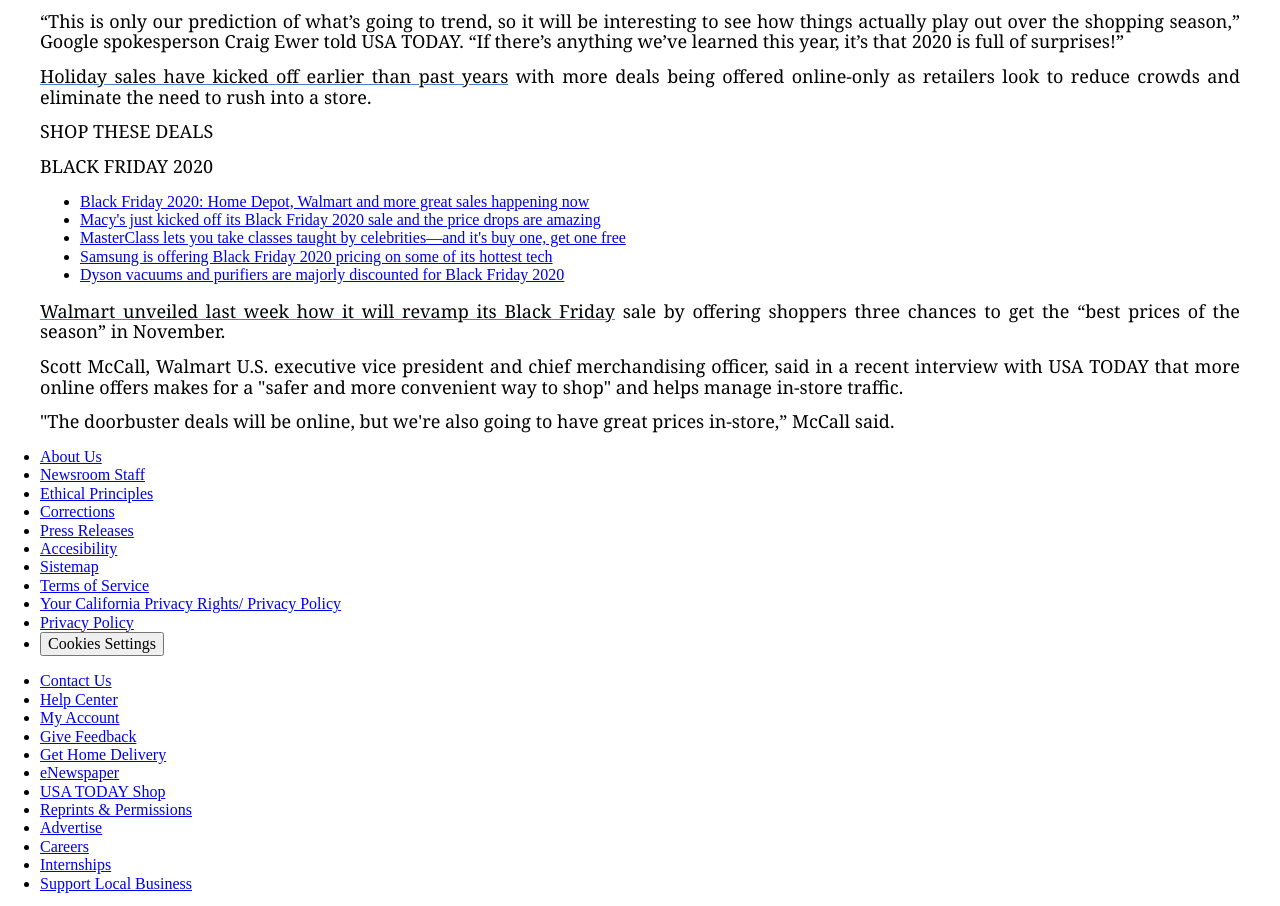
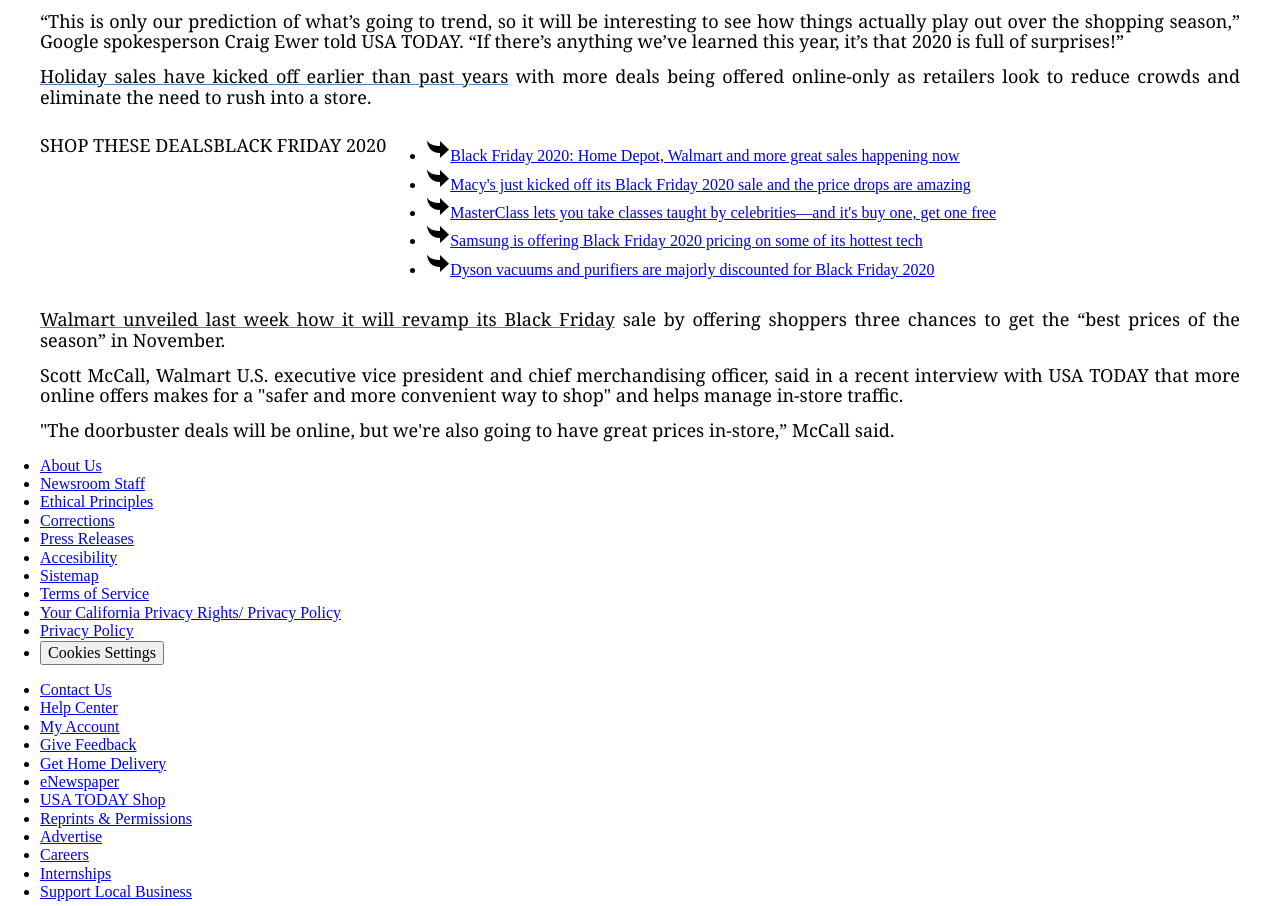
Before and after one commit to AgustinPernigotti/first-html-page, a plain HTML site: page index.html in a window 1280 px wide. Shown: the part 2276-3182 px from the top of the page. Drawn offline with Linux system fonts and the light colour scheme.

```diff
--- a/css/style.css
+++ b/css/style.css
@@ -176,3 +176,9 @@ div p a{
 div p a:visited{
     text-decoration: solid underline rgb(70, 125, 206);
 }
+
+/* Aside styling */
+
+#container-aside{
+    display: flex;
+}
--- a/index.html
+++ b/index.html
@@ -126,7 +126,7 @@
                             </p>
                         </div>
                         </div>
-                        <aside>
+                        <aside id="container-aside">
                             <div>
                                 <p>
                                     SHOP THESE DEALS
@@ -140,25 +140,25 @@
                             <div>
                                 <ul>
                                     <li><a
-                                            href="https://www.usatoday.com/story/tech/reviewedcom/2020/11/12/black-friday-2020-all-best-black-friday-sales-web/6230415002/">Black
+                                            href="https://www.usatoday.com/story/tech/reviewedcom/2020/11/12/black-friday-2020-all-best-black-friday-sales-web/6230415002/"><img src="images/arrow.png" alt="arrow">Black
                                             Friday 2020: Home Depot, Walmart and more great sales happening now</a></li>
                                     <li><a
-                                            href="https://www.usatoday.com/story/tech/reviewedcom/2020/11/11/black-friday-2020-shop-macys-black-friday-sale-early-access-now/6247230002/">Macy's
+                                            href="https://www.usatoday.com/story/tech/reviewedcom/2020/11/11/black-friday-2020-shop-macys-black-friday-sale-early-access-now/6247230002/"><img src="images/arrow.png" alt="arrow">Macy's
                                             just kicked off its Black Friday 2020 sale and the price drops are amazing</a>
                                     </li>
                                     <li>
                                         <a
-                                            href="https://www.usatoday.com/story/tech/reviewedcom/2020/11/13/masterclass-buy-one-annual-membership-and-get-one-free-right-now/6274892002/">MasterClass
+                                            href="https://www.usatoday.com/story/tech/reviewedcom/2020/11/13/masterclass-buy-one-annual-membership-and-get-one-free-right-now/6274892002/"><img src="images/arrow.png" alt="arrow">MasterClass
                                             lets you take classes taught by celebrities—and it's buy one, get one free</a>
                                     </li>
                                     <li>
                                         <a
-                                            href="https://www.usatoday.com/story/tech/reviewedcom/2020/11/13/masterclass-buy-one-annual-membership-and-get-one-free-right-now/6274892002/">Samsung
+                                            href="https://www.usatoday.com/story/tech/reviewedcom/2020/11/13/masterclass-buy-one-annual-membership-and-get-one-free-right-now/6274892002/"><img src="images/arrow.png" alt="arrow">Samsung
                                             is offering Black Friday 2020 pricing on some of its hottest tech</a>
                                     </li>
                                     <li>
                                         <a
-                                            href="https://www.usatoday.com/story/tech/reviewedcom/2020/11/10/black-friday-2020-save-big-dyson-vacuum-and-air-purifier-sale/6233015002/">Dyson
+                                            href="https://www.usatoday.com/story/tech/reviewedcom/2020/11/10/black-friday-2020-save-big-dyson-vacuum-and-air-purifier-sale/6233015002/"><img src="images/arrow.png" alt="arrow">Dyson
                                             vacuums and purifiers are majorly discounted for Black Friday 2020</a>
                                     </li>
                                 </ul>
```
Also changed, not shown: images/arrow.png (added).
